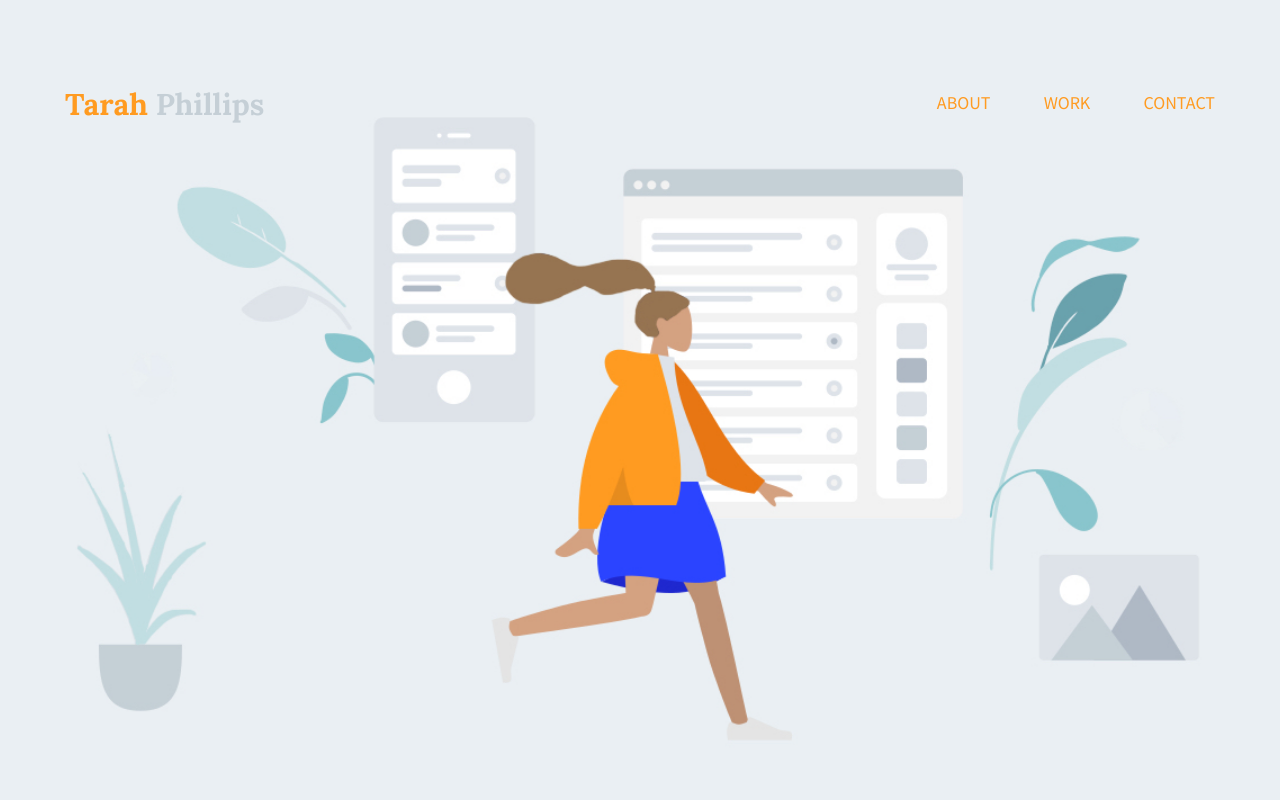
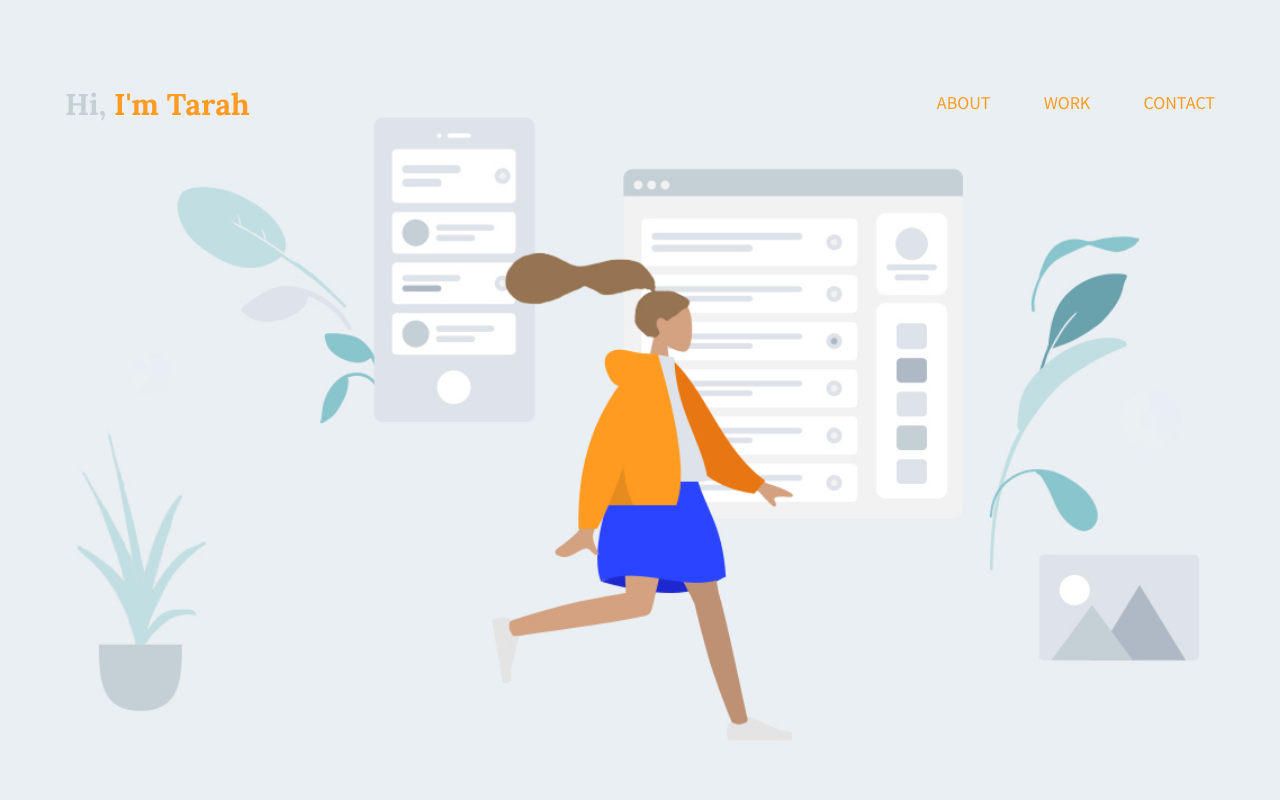
Before and after one commit to tarahbyte/personal_site, a plain HTML site: page index.html in a window 1280 px wide. Shown: the top 800 px of the page. Drawn offline with nearby package versions, Linux system fonts and the light colour scheme.

Commit message:
Changed intro to Hi, I'm Tarah

```diff
--- a/index.html
+++ b/index.html
@@ -14,7 +14,7 @@
     	<header>
     		<div class="full-width">
     			<div class="half-width">
-    				<h1>Tarah <span>Phillips</span></h1>
+    				<h1><span>Hi,</span> I'm Tarah</h1>
     			</div>
     			<div class="half-width">
     				<nav>
```
